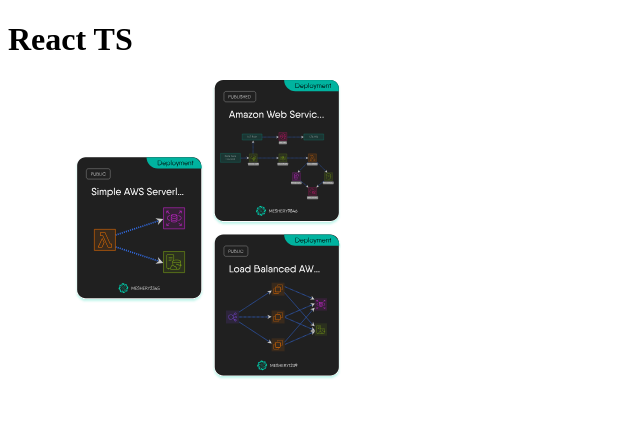
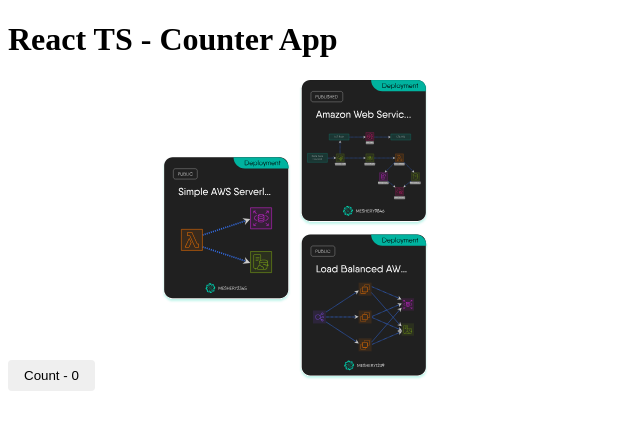
Before and after one commit to ritiksaxena124/meetri-training, a React app in the folder webpack-typescript/: page / in a window 1280 px wide. Shown: the top 430 px of the page, without its empty margins (0-640 px from the left). Built offline with nearby package versions, Linux system fonts and the light colour scheme.

Commit message:
chore: Add button and counter functionality to App component
Signed-off-by: Ritik Saxena <ritiksaxena124@gmail.com>

```diff
--- a/webpack-typescript/src/App.css
+++ b/webpack-typescript/src/App.css
@@ -0,0 +1,7 @@
+
+button {
+    padding: 0.5rem 1rem;
+    border-radius: 0.25rem;
+    border: none;
+    cursor: pointer;
+}
--- a/webpack-typescript/src/App.tsx
+++ b/webpack-typescript/src/App.tsx
@@ -1,11 +1,14 @@
 import "./App.css";
 import Image from "./Frame.svg";
+import { useState } from "react";
 
 export const App = () => {
+  const [count, setCount] = useState<number>(0);
   return (
     <>
-    <h1>React TS</h1>
-    <img src={Image} width={400} height={300}/>
+      <h1>React TS - Counter App</h1>
+      <button onClick={() => setCount(count + 1)}>Count -  {count}</button>
+      <img src={Image} width={400} height={300} />
     </>
   );
 };
```
